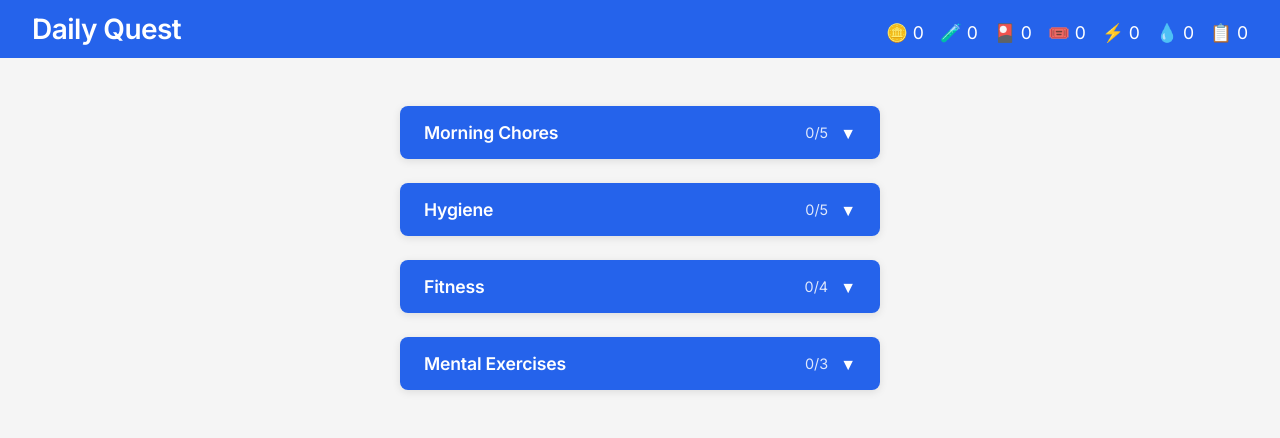
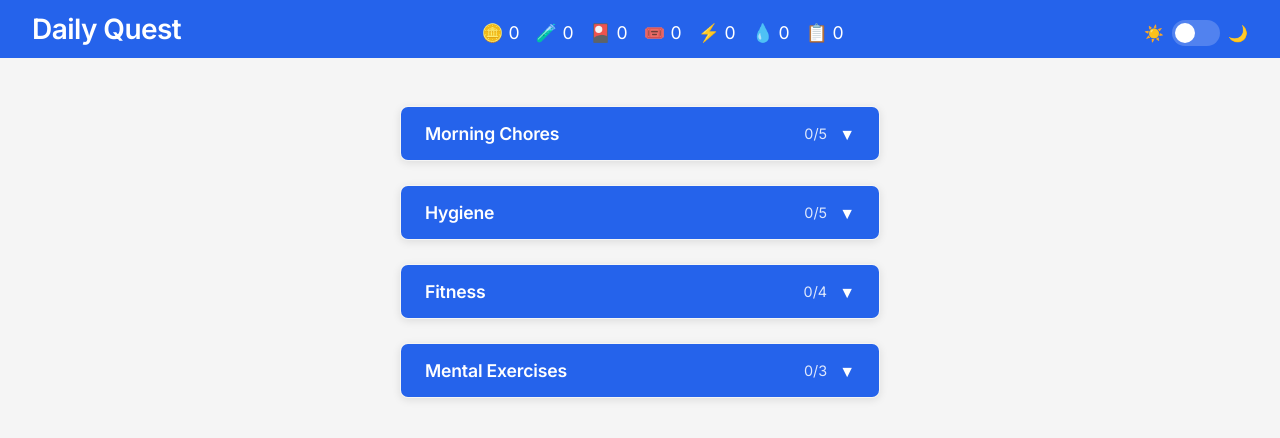
Before and after one commit to ZachCHale/daily-quest, a React (Vite) app: page / in a window 1280 px wide. Shown: the top 438 px of the page. Built offline with nearby package versions, Linux system fonts and the light colour scheme.

Commit message:
Added dark and light themes.

```diff
--- a/src/App.jsx
+++ b/src/App.jsx
@@ -1,6 +1,13 @@
 import './App.scss';
 import { useState, useEffect, useRef } from 'react';
-import { loadState, saveState, loadInventory, saveInventory } from './storage';
+import {
+  loadState,
+  saveState,
+  loadInventory,
+  saveInventory,
+  loadTheme,
+  saveTheme,
+} from './storage';
 import { getTasksForCategory } from './taskUtils';
 import { motion, AnimatePresence } from 'framer-motion';
 
@@ -18,6 +25,23 @@ function App() {
   const prevCheckedIds = useRef(checkedIds);
 
   const [inventory, setInventory] = useState(() => loadInventory());
+
+  const [theme, setTheme] = useState(() => {
+    const saved = loadTheme();
+    if (saved) return saved;
+    return window.matchMedia('(prefers-color-scheme: dark)').matches
+      ? 'dark'
+      : 'light';
+  });
+
+  useEffect(() => {
+    document.documentElement.setAttribute('data-theme', theme);
+    saveTheme(theme);
+  }, [theme]);
+
+  const toggleTheme = () => {
+    setTheme((prev) => (prev === 'light' ? 'dark' : 'light'));
+  };
 
   useEffect(() => {
     saveState(checkedIds);
@@ -104,7 +128,7 @@ function App() {
 
   return (
     <>
-      <Header inventory={inventory} />
+      <Header inventory={inventory} theme={theme} onToggleTheme={toggleTheme} />
       <div className='app'>
         <RewardsSummary totalEarnedRewards={totalEarnedRewards} />
         <AnimatePresence>
--- a/src/App.scss
+++ b/src/App.scss
@@ -5,11 +5,66 @@
   margin: 0;
   padding: 0;
 }
+:root {
+  --color-primary: #2563eb;
+  --color-primary-hover: #1d4ed8;
+
+  --color-success: #16a34a;
+  --color-success-hover: #15803d;
+  --color-success-light: rgba(151, 218, 165, 0.158);
+  --color-success-border: #bbf7d0;
+  --color-success-muted: #b8f0cc;
+
+  --color-bg: #f5f5f5;
+  --color-surface: #ffffff;
+  --color-surface-muted: #e5e7eb;
+
+  --color-text: #1a1a1a;
+  --color-text-muted: #6b7280;
+  --color-text-faint: #9ca3af;
+  --color-text-inverted: #ffffff;
+
+  --color-border: #e5e7eb;
+  --color-border-muted: #d1d5db;
+
+  --color-shadow: rgba(0, 0, 0, 0.1);
+  --color-card-border: transparent;
+
+  --transition-fast: 150ms ease;
+  --transition-normal: 0.2s ease;
+  --transition-slow: 0.3s ease;
+}
+
+[data-theme='dark'] {
+  --color-primary: #4f6fa8;
+  --color-primary-hover: #2563eb;
+
+  --color-success: #2d6a3f;
+  --color-success-hover: #255c36;
+  --color-success-light: rgba(16, 92, 41, 0.178);
+  --color-success-border: #3a5140;
+  --color-success-muted: #106b3860;
+
+  --color-bg: #1a2333;
+  --color-surface: #1f2937;
+  --color-surface-muted: #374151;
+
+  --color-text: #f9fafb;
+  --color-text-muted: #9ca3af;
+  --color-text-faint: #6b7280;
+  --color-text-inverted: #ffffff;
+
+  --color-border: #374151;
+  --color-border-muted: #4b5563;
+
+  --color-shadow: rgba(0, 0, 0, 1);
+  --color-card-border: #374151;
+}
 
 body {
   font-family: 'Inter', sans-serif;
-  background-color: #f5f5f5;
-  color: #1a1a1a;
+  background-color: var(--color-bg);
+  color: var(--color-text);
   margin: 0;
 }
 
--- a/src/components/CategoryCard/CategoryCard.module.scss
+++ b/src/components/CategoryCard/CategoryCard.module.scss
@@ -5,8 +5,10 @@
   max-width: 480px;
   border-radius: 8px;
   border: none;
-  box-shadow: 0 2px 8px rgba(0, 0, 0, 0.1);
+  box-shadow: 0 2px 8px var(--color-shadow);
+  border: 1px solid var(--color-card-border);
   overflow: hidden;
+
   @include tablet {
     max-width: none;
   }
@@ -26,7 +28,7 @@
   display: flex;
   justify-content: space-between;
   align-items: center;
-  background-color: #2563eb;
+  background-color: var(--color-primary);
   cursor: pointer;
   padding: 1rem 1.5rem;
   @include tablet {
@@ -35,11 +37,11 @@
 }
 
 .cardHeader:hover {
-  background-color: #1d4ed8;
+  background-color: var(--color-primary-hover);
 }
 
 .cardHeader h1 {
-  color: #ffffff;
+  color: var(--color-text-inverted);
   font-size: 1.1rem;
   font-weight: 600;
   letter-spacing: -0.01em;
@@ -50,7 +52,7 @@
 }
 
 .chevron {
-  color: #ffffff;
+  color: var(--color-text-inverted);
   font-size: 1rem;
   transition: transform 0.2s ease;
   transform: rotate(0deg);
@@ -64,7 +66,7 @@
 }
 
 .progress {
-  color: #ffffff;
+  color: var(--color-text-inverted);
   font-size: 0.9rem;
   opacity: 0.85;
 }
@@ -76,15 +78,15 @@
 }
 
 .complete {
-  background-color: #16a34a;
+  background-color: var(--color-success);
 
   &:hover {
-    background-color: #15803d;
+    background-color: var(--color-success-hover);
   }
 }
 
 .checkmark {
-  color: #ffffff;
+  color: var(--color-text-inverted);
   font-size: 0.9rem;
 }
 
@@ -92,7 +94,7 @@
   display: flex;
   flex-direction: column;
   padding: 0.5rem 1.5rem;
-  border-top: 1px solid #e5e7eb;
+  border-top: 1px solid var(--color-border);
   gap: 0.25rem;
 }
 
@@ -103,44 +105,44 @@
 
 .rewardItem {
   font-size: 0.9rem;
-  color: #4b5563;
+  color: var(--color-reward-text);
 }
 
 .multiplier {
   font-size: 0.9rem;
   font-weight: 600;
-  color: #d1d5db;
+  color: var(--color-border-muted);
 }
 
 .multiplierActive {
-  color: #16a34a;
+  color: var(--color-success);
 }
 
 .cardFooterComplete {
-  background-color: #f0fdf4;
-  border-top: 1px solid #bbf7d0;
+  background-color: var(--color-success-light);
+  border-top: 1px solid var(--color-success-border);
 }
 
 .cardFooterComplete .rewardItem {
-  color: #16a34a;
+  color: var(--color-success);
 }
 .bonusMessage {
   font-size: 0.8rem;
-  color: #9ca3af;
+  color: var(--color-text-faint);
   margin-top: 0.25rem;
 }
 
 .bonusMessageActive {
-  color: #16a34a;
+  color: var(--color-success);
   font-weight: 500;
 }
 
 .bonusSection {
   margin: 0.25rem -1.5rem -0.5rem -1.5rem;
   padding: 0.4rem 1.5rem;
-  background-color: #e5e7eb;
+  background-color: var(--color-surface-muted);
 }
 
 .bonusSectionComplete {
-  background-color: #dcfce7;
+  background-color: var(--color-success-muted);
 }
--- a/src/components/ChoreItem/ChoreItem.module.scss
+++ b/src/components/ChoreItem/ChoreItem.module.scss
@@ -21,7 +21,7 @@
   width: 18px;
   height: 18px;
   border-radius: 50%;
-  border: 2px solid #2563eb;
+  border: 2px solid var(--color-primary);
   flex-shrink: 0;
   transition: background-color 0.2s ease;
   @include tablet {
@@ -31,7 +31,7 @@
 }
 
 .choreItem.checked .checkbox {
-  background-color: #2563eb;
+  background-color: var(--color-primary);
 }
 
 .reward {
--- a/src/components/Header/Header.jsx
+++ b/src/components/Header/Header.jsx
@@ -1,12 +1,10 @@
 import CURRENCIES from '../../data/currencies';
 import styles from './Header.module.scss';
 
-function Header({ inventory }) {
+function Header({ inventory, theme, onToggleTheme }) {
   return (
     <header className={styles.header}>
-      <div>
-        <h1>Daily Quest</h1>
-      </div>
+      <h1>Daily Quest</h1>
       <div className={styles.inventory}>
         {Object.entries(CURRENCIES).map(([key, currency]) => (
           <span key={key} className={styles.inventoryItem}>
@@ -14,6 +12,17 @@ function Header({ inventory }) {
           </span>
         ))}
       </div>
+      <div className={styles.toggleWrapper}>
+        <span>☀️</span>
+        <button
+          className={`${styles.toggle} ${theme === 'dark' ? styles.toggleDark : ''}`}
+          onClick={onToggleTheme}
+          aria-label='Toggle dark mode'
+        >
+          <span className={styles.knob} />
+        </button>
+        <span>🌙</span>
+      </div>
     </header>
   );
 }
--- a/src/components/Header/Header.module.scss
+++ b/src/components/Header/Header.module.scss
@@ -1,6 +1,6 @@
 .header {
   width: 100%;
-  background-color: #2563eb;
+  background-color: var(--color-primary);
   padding: 0.75rem 2rem;
   display: flex;
   align-items: flex-end;
@@ -11,7 +11,7 @@
   font-size: 1.75rem;
   font-weight: 600;
   letter-spacing: -0.02em;
-  color: #ffffff;
+  color: var(--color-text-inverted);
 }
 
 .inventory {
@@ -21,6 +21,42 @@
 }
 
 .inventoryItem {
-  color: #ffffff;
+  color: var(--color-text-inverted);
   font-size: 1.1rem;
 }
+
+.toggleWrapper {
+  display: flex;
+  align-items: center;
+  gap: 0.5rem;
+}
+
+.toggle {
+  width: 48px;
+  height: 26px;
+  background-color: rgba(255, 255, 255, 0.2);
+  border: none;
+  border-radius: 999px;
+  cursor: pointer;
+  padding: 3px;
+  transition: background-color var(--transition-fast);
+  display: flex;
+  align-items: center;
+}
+
+.toggleDark {
+  background-color: rgba(255, 255, 255, 0.5);
+}
+
+.knob {
+  width: 20px;
+  height: 20px;
+  background-color: var(--color-text-inverted);
+  border-radius: 50%;
+  transition: transform var(--transition-fast);
+  display: block;
+}
+
+.toggleDark .knob {
+  transform: translateX(22px);
+}
--- a/src/components/RewardsSummary/RewardsSummary.module.scss
+++ b/src/components/RewardsSummary/RewardsSummary.module.scss
@@ -1,7 +1,7 @@
 .summary {
   width: 100%;
   max-width: 480px;
-  background-color: #ffffff;
+  background-color: var(--color-surface);
   border-radius: 8px;
   box-shadow: 0 2px 8px rgba(0, 0, 0, 0.1);
   padding: 1rem 1.5rem;
@@ -10,7 +10,7 @@
 .title {
   font-size: 0.9rem;
   font-weight: 600;
-  color: #6b7280;
+  color: var(--color-text-muted);
   text-transform: uppercase;
   letter-spacing: 0.05em;
   margin-bottom: 0.5rem;
@@ -24,5 +24,5 @@
 
 .rewardItem {
   font-size: 1rem;
-  color: #1a1a1a;
+  color: var(--color-text);
 }
--- a/src/storage.js
+++ b/src/storage.js
@@ -1,4 +1,5 @@
 const STORAGE_KEY = 'daily-quest';
+const THEME_KEY = 'daily-quest:theme';
 
 export function loadState() {
   const saved = localStorage.getItem(STORAGE_KEY);
@@ -31,3 +32,11 @@ export function loadInventory() {
 export function saveInventory(inventory) {
   localStorage.setItem(INVENTORY_KEY, JSON.stringify(inventory));
 }
+
+export function loadTheme() {
+  return localStorage.getItem(THEME_KEY);
+}
+
+export function saveTheme(theme) {
+  localStorage.setItem(THEME_KEY, theme);
+}
```
